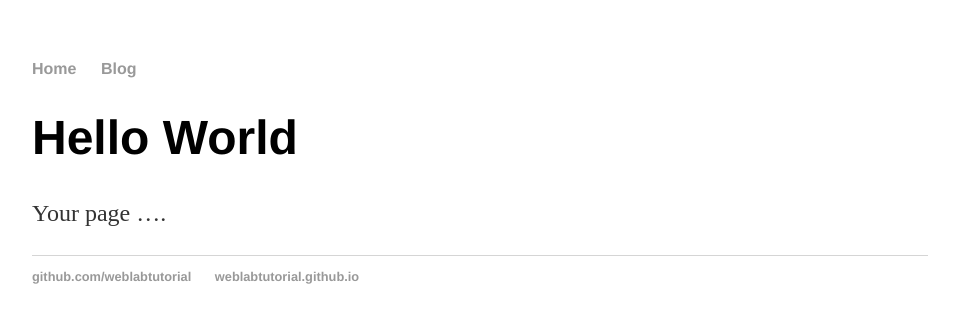
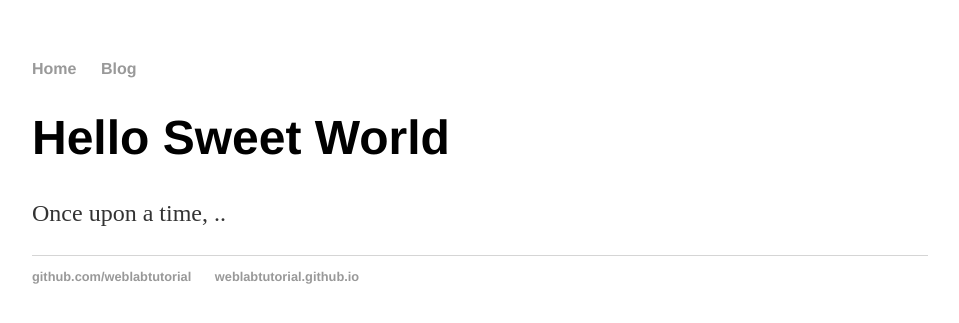
Before and after one commit to Jai-Varsani/Jai-Varsani.github.io, a Jekyll site: the page built from index.html, in a window 1280 px wide. Shown: the top 323 px of the page, without its empty margins (160-1119 px from the left). Built offline with Jekyll 4.4.1, drawn with Linux system fonts in a browser that asks for light colours.

Commit message:
Update index.html
updating index.html with new content

```diff
--- a/index.html
+++ b/index.html
@@ -1,26 +1,8 @@
-<!DOCTYPE html>
-<html>
-  <head>
-    <title>Web Programming</title>
-    <!-- link to main stylesheet -->
-    <link rel="stylesheet" type="text/css" href="/css/main.css">
-  </head>
-  <body>
-    <nav>
-    <ul>
-    <li><a href="/">Home</a></li>
-    <li><a href="/blog">Blog</a></li>
-    </ul>
-    </nav>
-    <div class="container">
-    <div class="blurb">
-    <h1>Hello World</h1>
-    <p>Your page ….</p>
-    <footer>
-    <ul>
-     <li><a href="https://github.com/weblabtutorial">github.com/weblabtutorial</a></li>
-     <li><a href="https://weblabtutorial.github.io"> weblabtutorial.github.io </a></li>
-    </ul>
-    </footer>
-  </body>
-</html>
+---
+layout: default
+title: Web Programming
+---
+<div class="blurb">
+  <h1>Hello Sweet World</h1>
+  <p>Once upon a time, ..</p>
+</div>
```
